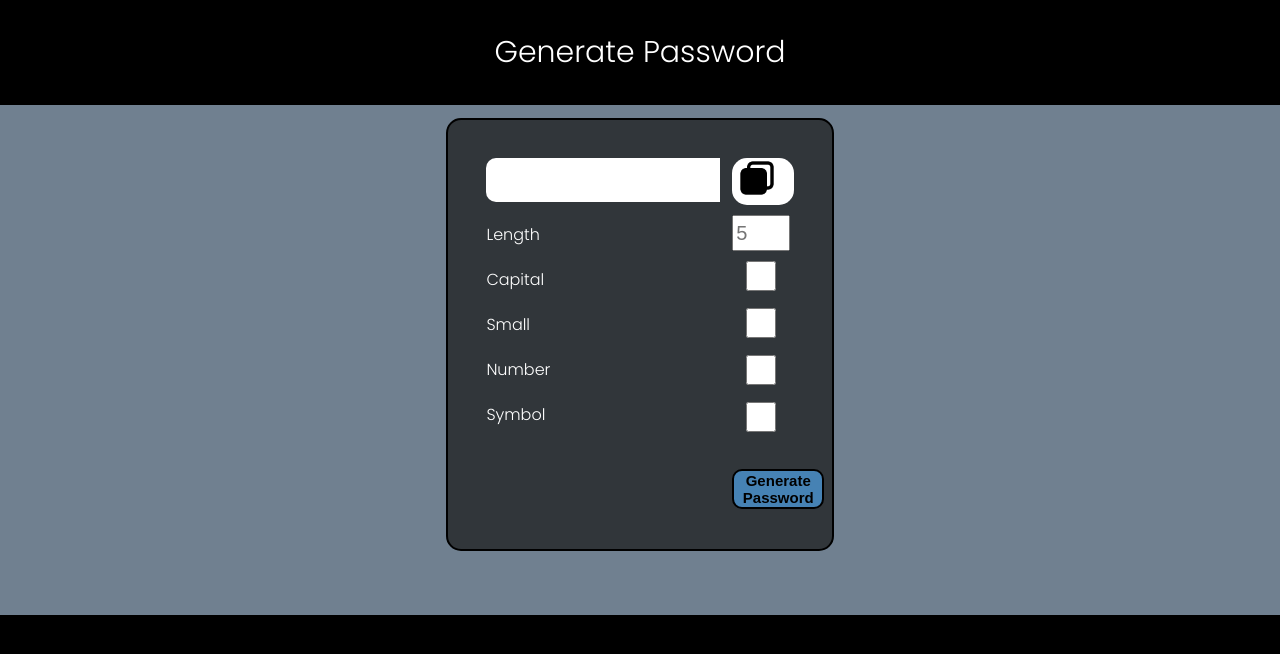
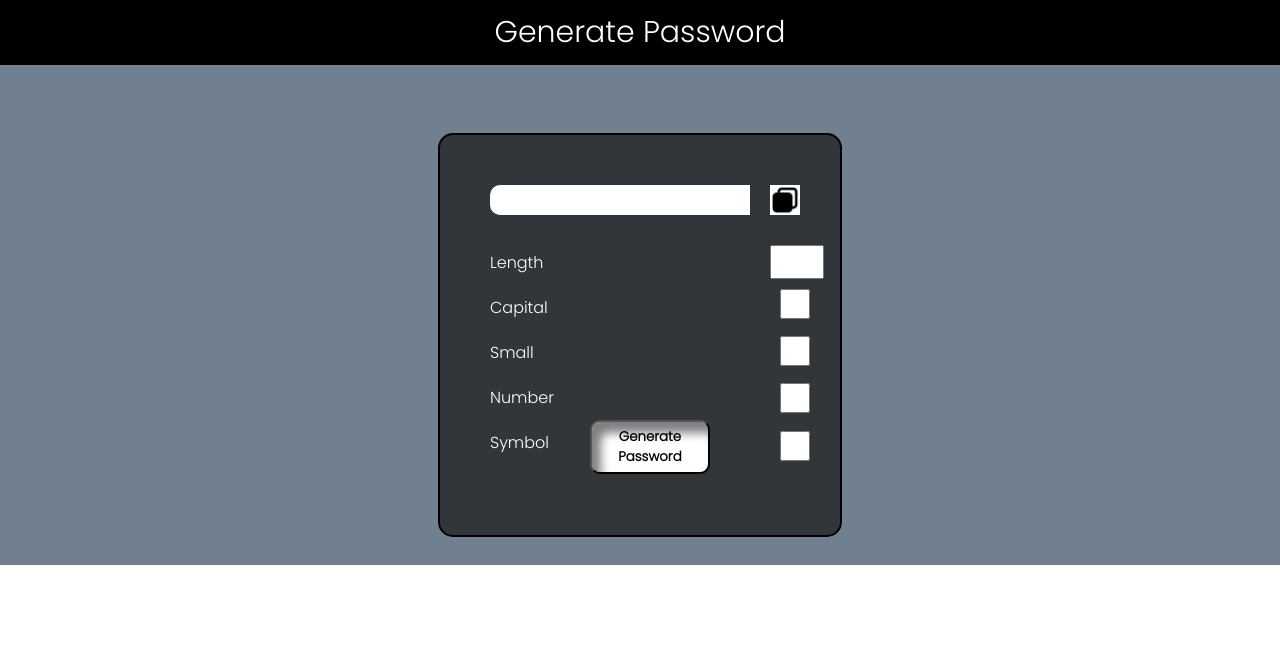
Before and after one commit to ayushmarch94/Password-Generator, a React (Create React App) app: page / in a window 1280 px wide. Shown: the top 654 px of the page. Built offline with nearby package versions, Linux system fonts and the light colour scheme.

Commit message:
updated password generation to more character sets

```diff
--- a/src/components/Main.css
+++ b/src/components/Main.css
@@ -1,16 +1,11 @@
 @import url('https://fonts.googleapis.com/css2?family=Poppins:wght@300&display=swap');
-body,html{
+*{
     margin: 0;
     padding: 0;
-    height: 100%;
-    width: 100%;
-    background-color: black;
     font-family: 'Poppins', sans-serif;
 }
 .page{
-    padding: 0;
-    height: 100%;
-    width: 100%;
+    height: 500px;
     background-color: slategray;
     display: flex;
     justify-content: space-around;
@@ -19,10 +14,9 @@ body,html{
 
 .main{
     border: 2px solid black;
-    height: 100%;
-    width: 30%;
-    margin-top: 1%;
-    margin-bottom: 5%;
+    height: 400px;
+    width: 400px;
+    margin-top: 40px;
     background-color: rgb(49, 54, 58);
     border-radius: 15px;
 }
@@ -31,21 +25,21 @@ body,html{
 
 
 button{
-    height: 100%;
-    width: 150%;
+    box-shadow: inset 8px 10px 10px 1px rgba(0,0,0,0.5);
+    margin-left: -230px;
+    padding: 5px;
+    width: 120px;
     border-radius: 10px;
-    border: 2px solid black;
-    font-size: 15px;
-    background-color: steelblue;
-    margin-top: 30px;
+    background-color: white;
     font-weight: bold;
     transition: 0.3s;
 }
 
 button:hover{
-    height: 100%;
-    width: 170%;
-    margin-left: -5%;
+    margin-left: -230px;
+    padding: 5px;
+    width: 120px;
+    cursor: pointer;
 }
 
 button:active{
@@ -55,22 +49,21 @@ button:active{
 .container{
     display: flex;
     justify-content: space-around;
-    margin: 10%;
+    margin: 50px;
     border-radius: 15px;
 }
 .view{
-    height: 100%;
-    width: 80%;
+    height: 100px;
+    width: 300px;
     border-radius: 15px 0px 0px 15px;
     color:white;
-    margin: 0%;
+
 }
 
 .output{
     background-color: white;
     height:30px;
-    width: 95%;
-    height: 0%;
+    width: 260px;
     color: black;
     border-radius: 10px 0px 0px 10px;
     display: flex;
@@ -85,25 +78,28 @@ button:active{
 }
 
 .formier{
-    height: 80%;
-    width: 20%;
+    height: 80px;
+    width: 20px;
     border-radius: 0px 15px 15px 0px;
     color:white;
-    margin-left: 0%;
+    margin-left: 0px;
 }
 
 .length{
-    width: 80%;
+    width: 400px;
     margin-top: 10px;
 }
 
 .copy{
     background-color: white;
-    border-radius: 15px;
+    height: 30px;
+    width: 30px;
 }
-
-.copy img{
-    margin-left: 5px;
+.copy:hover{
+    background-color: white;
+    height: 30px;
+    width: 30px;
+    cursor: pointer;
 }
 
 
@@ -111,12 +107,12 @@ button:active{
     display: flex;
     justify-content: center;
     align-items: center;
-    width: 100%;
+    width: 400px;
     margin-top: 15px;
   }
 
 .length{
-    margin-top: 10px;
+    margin-top: 30px;
     width: 50px;
     height: 30px;
     font-size: 20px;
@@ -144,6 +140,10 @@ button:active{
     height: 30px;
 }
 
-.a{
+.alength{
+    margin-top: 35px;
+}
+
+.text{
     margin-top: 20px;
 }
--- a/src/components/Main.jsx
+++ b/src/components/Main.jsx
@@ -1,32 +1,102 @@
-import React from "react";
+import React, { useState, useRef } from "react";
 import "./Main.css";
 
 export default function Main() {
+  const [password, setPassword] = useState("");
+  const [length, setLength] = useState("");
+  const [includeCapital, setIncludeCapital] = useState(false);
+  const [includeSmall, setIncludeSmall] = useState(false);
+  const [includeNumber, setIncludeNumber] = useState(false);
+  const [includeSymbol, setIncludeSymbol] = useState(false);
+  const passwordRef = useRef(null);
 
   const handleSubmit = (event) => {
     event.preventDefault();
-  }
+    if (!includeCapital && !includeSmall && !includeNumber && !includeSymbol) {
+      alert("Please select at least one checkbox!");
+      return;
+    }
+    let charset = "";
+    if (includeCapital) charset += "ABCDEFGHIJKLMNOPQRSTUVWXYZ";
+    if (includeSmall) charset += "abcdefghijklmnopqrstuvwxyz";
+    if (includeNumber) charset += "0123456789";
+    if (includeSymbol) charset += "!@#$%^&*()";
+    let newPassword = "";
+    if (charset.length > 0) {
+      for (let i = 0; i < length; i++) {
+        newPassword += charset[Math.floor(Math.random() * charset.length)];
+      }
+    }
+    setPassword(newPassword);
+  };
+
+  const handleCopy = () => {
+    const passwordText = passwordRef.current.textContent;
+    navigator.clipboard.writeText(passwordText);
+    alert("Password copied");
+  };
+
   return (
     <div className="page">
       <div className="main">
         <div className="container">
           <div className="view">
-            <div className="output"><p> </p></div>
-            <div className="a"><p>Length</p></div>
-            <div className="a"><p>Capital</p></div>
-            <div className="a"><p>Small</p></div>
-            <div className="a"><p>Number</p></div>
-            <div className="a"><p>Symbol</p></div>
+            <div className="output" ref={passwordRef}>
+              <p>{password}</p>
+            </div>
+            <div className="alength">
+              <p>Length</p>
+            </div>
+            <div className="text">
+              <p>Capital</p>
+            </div>
+            <div className="text">
+              <p>Small</p>
+            </div>
+            <div className="text">
+              <p>Number</p>
+            </div>
+            <div className="text">
+              <p>Symbol</p>
+            </div>
           </div>
           <div className="formier">
-            <div className="copy"><img src={require('../Images/copy.png')} width={40} /></div>
+            <div className="copy" onClick={handleCopy}>
+              <img src={require("../Images/copy.png")} width={30} />
+            </div>
             <form onSubmit={handleSubmit}>
-              <input placeholder="5" className="length" type="number" />
-              <input className="capital" type="checkbox" />
-              <input className="small" type="checkbox" />
-              <input className="number" type="checkbox" />
-              <input className="symbol" type="checkbox" />
-              <button type="submit">Generate Password</button>
+              <input
+                className="length"
+                type="number"
+                value={length}
+                onChange={(e) => setLength(e.target.value)}
+                required
+              />
+              <input
+                className="capital"
+                type="checkbox"
+                checked={includeCapital}
+                onChange={(e) => setIncludeCapital(e.target.checked)}
+              />
+              <input
+                className="small"
+                type="checkbox"
+                checked={includeSmall}
+                onChange={(e) => setIncludeSmall(e.target.checked)}
+              />
+              <input
+                className="number"
+                type="checkbox"
+                checked={includeNumber}
+                onChange={(e) => setIncludeNumber(e.target.checked)}
+              />
+              <input
+                className="symbol"
+                type="checkbox"
+                checked={includeSymbol}
+                onChange={(e) => setIncludeSymbol(e.target.checked)}
+              />
+              <button className="btn" type="submit">Generate Password</button>
             </form>
           </div>
         </div>
--- a/src/components/Name.css
+++ b/src/components/Name.css
@@ -1,9 +1,11 @@
 .namer{
     display: flex;
     justify-content: center;
+    background-color: black;
 }
 
 .namer p{
     color: white;
     font-size: 30px;
+    padding: 10px;
 }
```
Also changed, not shown: src/components/note.txt (deleted).
